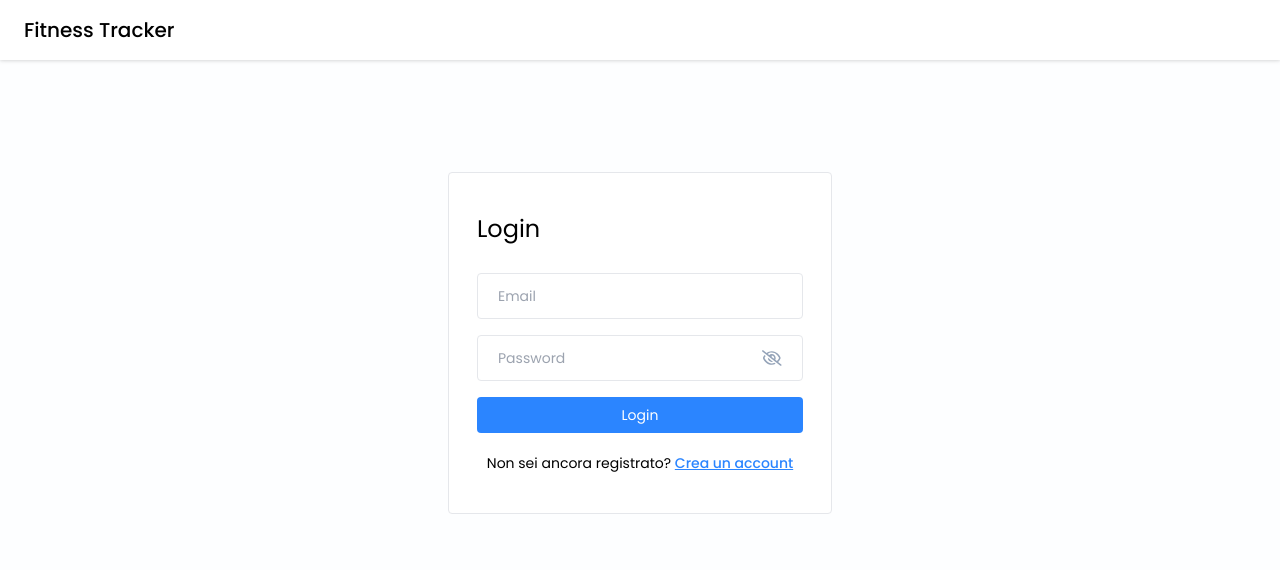
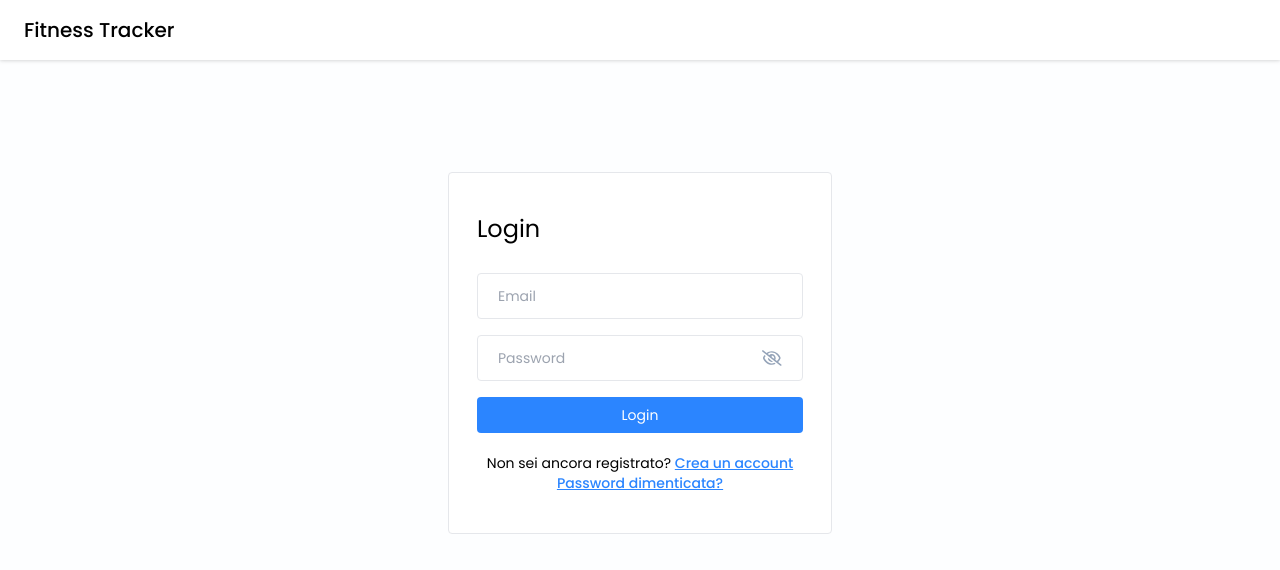
Before and after one commit to Progetto2324NSD/ProgettoWeb, a React (Vite) app in the folder frontend/my-app/: page /login in a window 1280 px wide. Shown: the top 570 px of the page. Built offline with nearby package versions, Linux system fonts and the light colour scheme.

Commit message:
Update Login.jsx

```diff
--- a/frontend/my-app/src/pages/Login/Login.jsx
+++ b/frontend/my-app/src/pages/Login/Login.jsx
@@ -76,8 +76,10 @@ const Login = () => {
             <button type="submit" className="btn-primary">Login</button>
 
             <p className="text-sm text-center mt-4">
-              Non sei ancora registrato? <Link to='/signUp' className="font-medium text-primary underline">Crea un account</Link>
+              Non sei ancora registrato? <Link to='/signUp' className="font-medium text-primary underline">Crea un account</Link><br></br>
+              <Link to='/Reset' className="font-medium text-primary underline">Password dimenticata?</Link>
             </p>
+
           </form>
         </div>
       </div>
```
